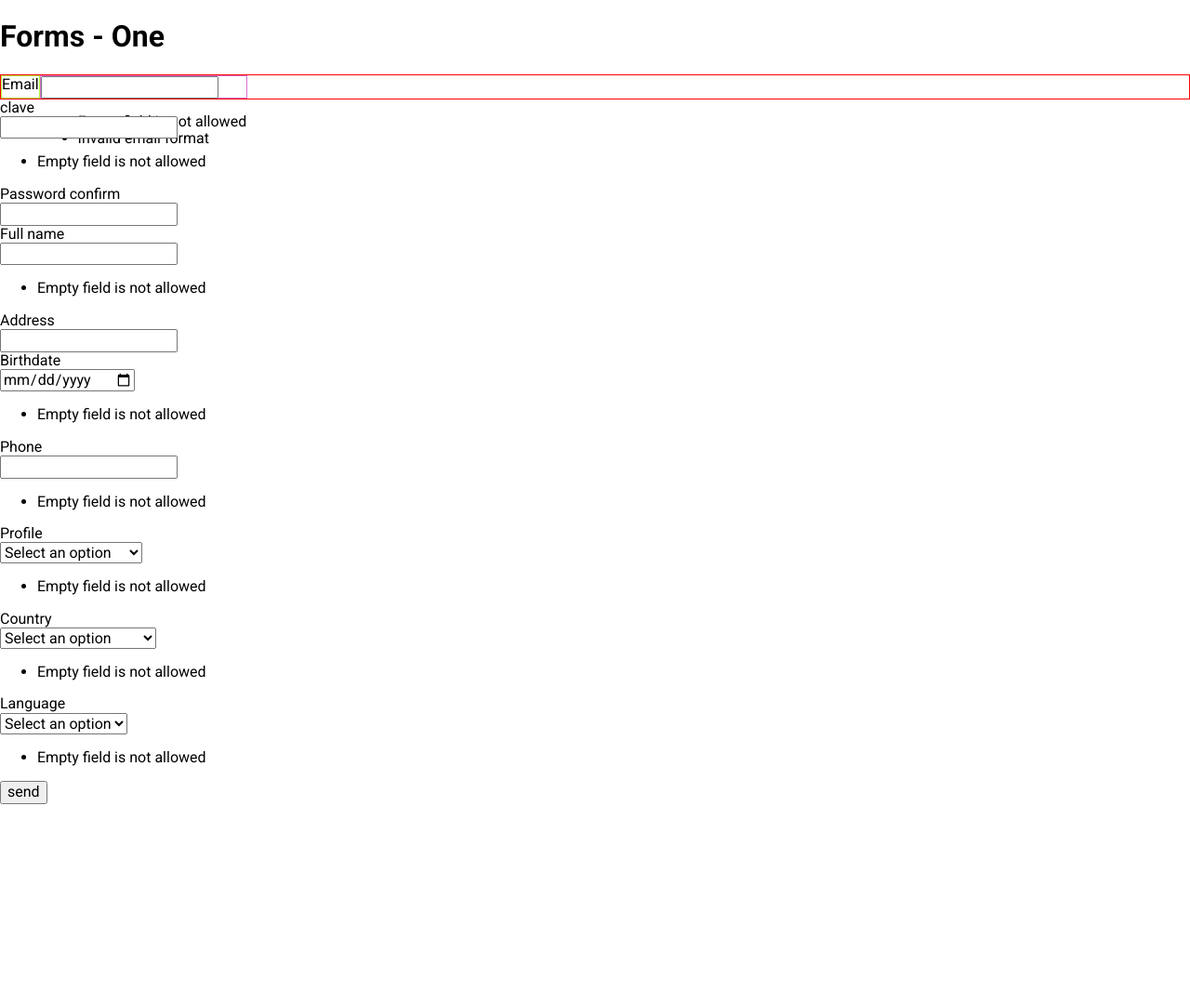
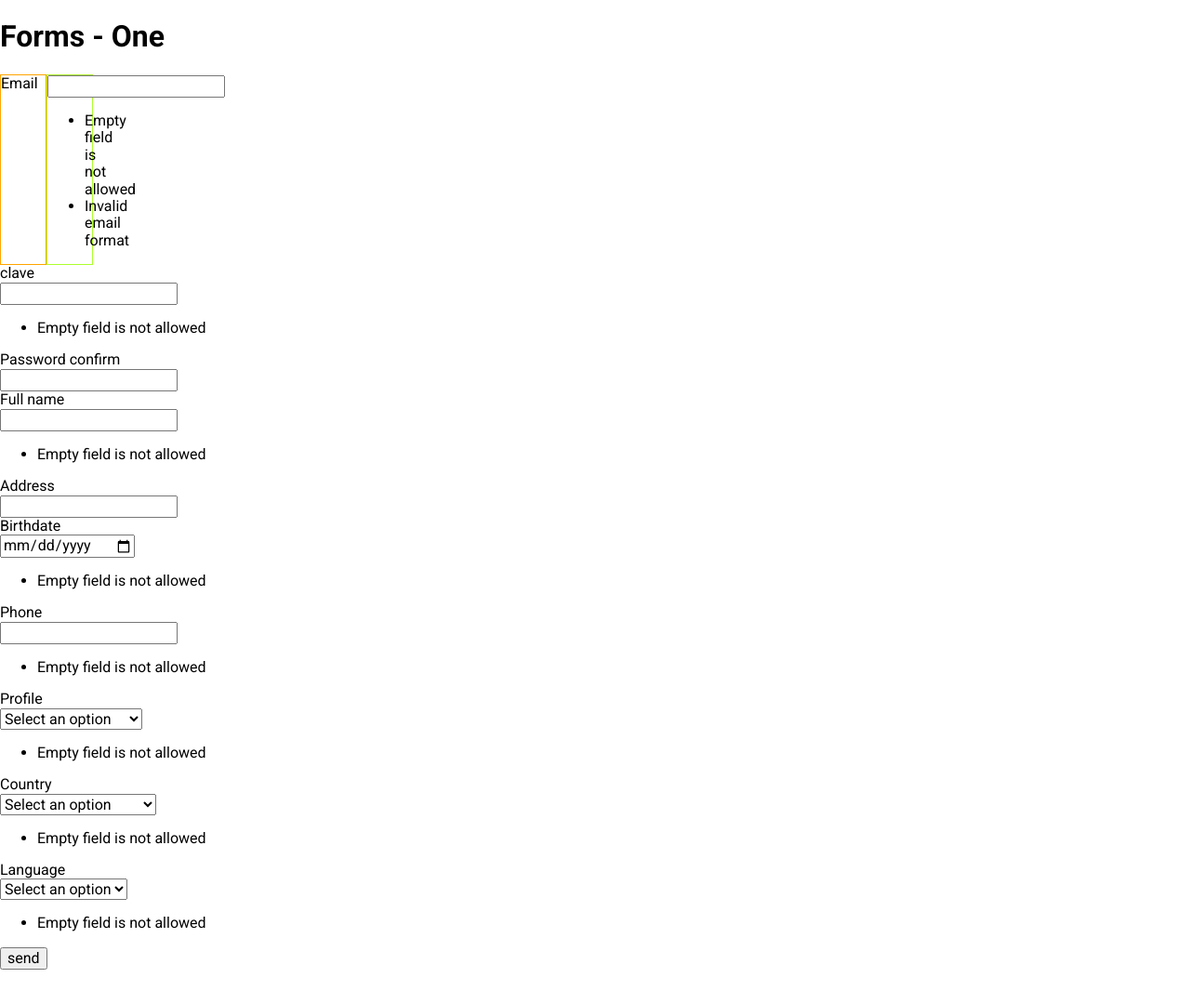
Before and after one commit to eacevedof/prj_css, a PHP site: page / in a window 1280 px wide. Shown: the whole page at 93% size. Before the commit the page ends 865 px from the top, so only its background shows below. Run offline with PHP 8.4, Linux system fonts and the light colour scheme.

Commit message:
form con grid

```diff
--- a/forms/one/style.css
+++ b/forms/one/style.css
@@ -16,30 +16,31 @@ body {
 }
 
 form .fm-field-group {
-  display: flex;
-  flex-wrap: wrap;
-  border: 1px solid red;
+  display: grid;
+  grid-template-columns: 50px 50px;
+  grid-template-areas:
+    "fg-label fg-input"
+    "         fg-error"
+  ;
 }
 
 .fm-field-group.fg-row {
-  flex-direction: row;
-  align-items: flex-start;
+
 }
 
 .fg-label {
-  justify-content: space-around;
-  border: 1px solid greenyellow;
-  box-sizing: border-box;
-  height: 25px;
-  width: auto;
+  grid-area: "fg-label";
+  border: 1px solid orange;
 }
 
 .fg-input {
-  justify-content: space-around;
-  border: 1px solid orchid;
-  box-sizing: border-box;
-  height: 25px;
-  width: auto;
+  grid-area: "fg-input";
+  border: 1px solid greenyellow;
+}
+
+.fg-error {
+  grid-area: "fg-error";
+  border: 1px solid purple;
 }
 
 
```
